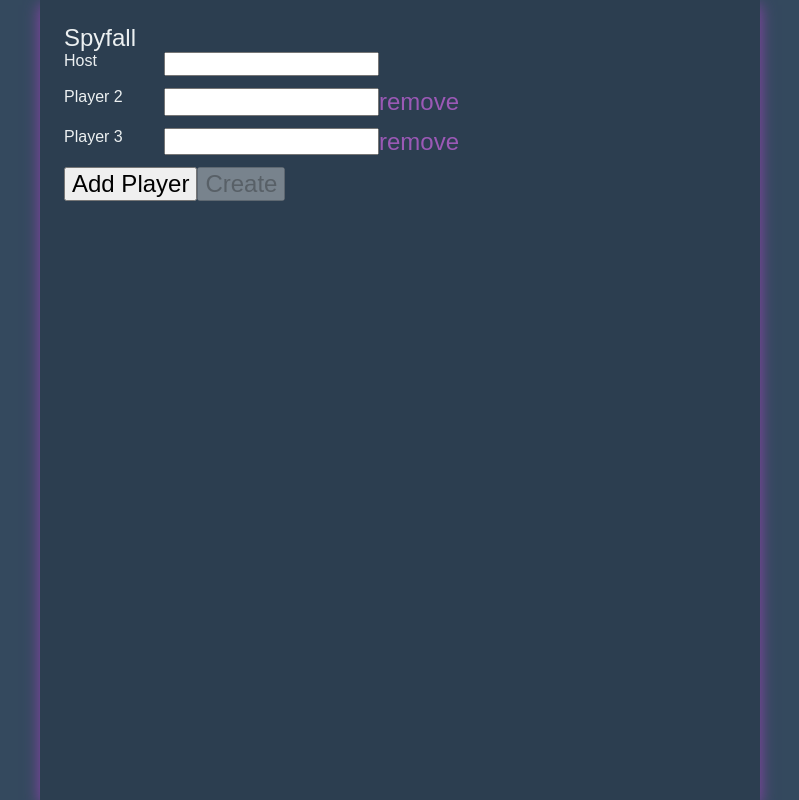
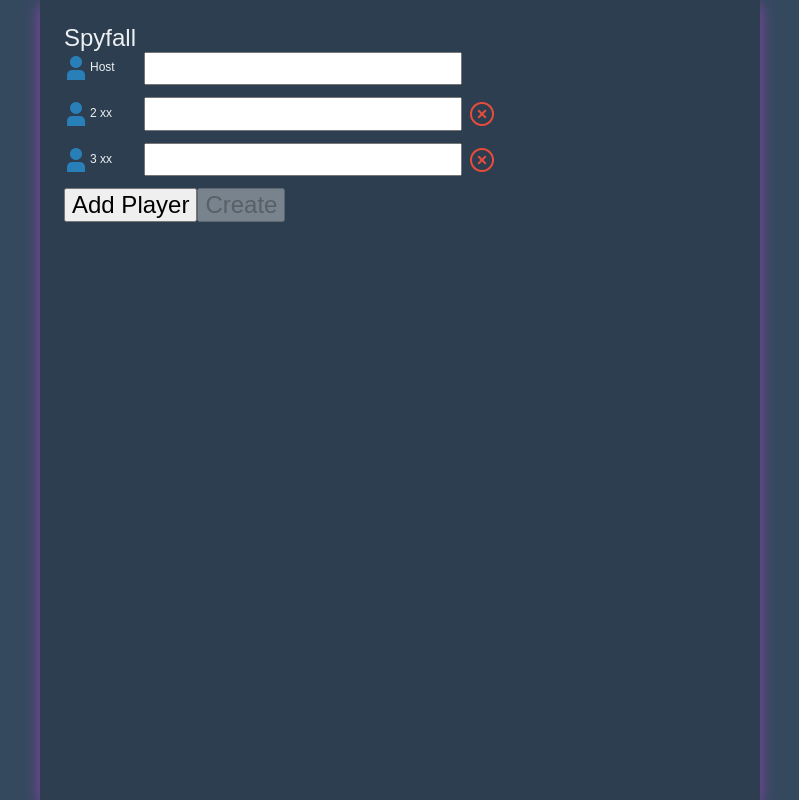
Before and after one commit to kbparagua/likalaro, a Vue app: page /spyfall/new in a window 1280 px wide. Shown: the whole page, without its empty margins (240-1039 px from the left). Built offline with nearby package versions, Linux system fonts and the light colour scheme.

Commit message:
Add icons

```diff
--- a/package.json
+++ b/package.json
@@ -9,6 +9,7 @@
     "preview": "vite preview"
   },
   "dependencies": {
+    "@flaticon/flaticon-uicons": "^3.3.1",
     "clipboard": "^2.0.11",
     "normalize.css": "^8.0.1",
     "qrcode": "^1.5.4",
--- a/src/assets/main.css
+++ b/src/assets/main.css
@@ -30,3 +30,8 @@ a {
     color: #9b59b6;
   }
 }
+
+/* Patch to align icons vertically */
+i.fi::before {
+  display: block;
+}
--- a/src/main.js
+++ b/src/main.js
@@ -1,4 +1,5 @@
 import './assets/main.css'
+import '@flaticon/flaticon-uicons/css/all/all.css'
 
 import { createApp } from 'vue'
 import App from './App.vue'
--- a/src/views/spyfall/main/NewGameScreen.vue
+++ b/src/views/spyfall/main/NewGameScreen.vue
@@ -52,7 +52,7 @@ const isValidGame = computed(() => {
 
 function buildLabel(playerIndex) {
   if (playerIndex == 0) return 'Host';
-  return `Player ${playerIndex + 1}`;
+  return `${playerIndex + 1} xx`;
 }
 
 function setPlayer(index, name) {
--- a/src/views/spyfall/main/new_game_screen/PlayerField.vue
+++ b/src/views/spyfall/main/new_game_screen/PlayerField.vue
@@ -17,25 +17,48 @@ watch(value, (newValue) => {
 
 <template>
   <div class="player-field">
-    <span class="label">{{ label }}</span>
+    <span class="label">
+      <i class="fi fi-ss-user"></i>
+      <span class="text">{{ label }}</span>
+    </span>
     <input type="text" :name="label" v-model="value" />
-    <a href="#remove" v-if="removeable" @click.prevent="$emit('remove')">remove</a>
+    <a href="#remove" class="remove" v-if="removeable" @click.prevent="$emit('remove')">
+      <i class="fi fi-rr-cross-circle"></i>
+    </a>
   </div>
 </template>
 
 <style scoped>
   .player-field {
     display: flex;
+    align-items: center;
+    gap: 4px;
     margin-bottom: 12px;
+    max-width: 100%;
   }
 
   .label {
-    width: 100px;
-    font-size: 16px;
+    display: flex;
+    align-items: center;
+    gap: 2px;
+
+    .fi {
+      font-size: 24px;
+      color: #2980b9;
+    }
+
+    .text {
+      font-size: 12px;
+      width: 50px;
+    }
   }
 
   input {
     max-width: 80%;
-    font-size: 16px;
+  }
+
+  .remove {
+    color: #e74c3c;
+    padding: 0.25rem;
   }
 </style>
```
Also changed, not shown: 1 other file (tests, documents, lock files or other folders).
